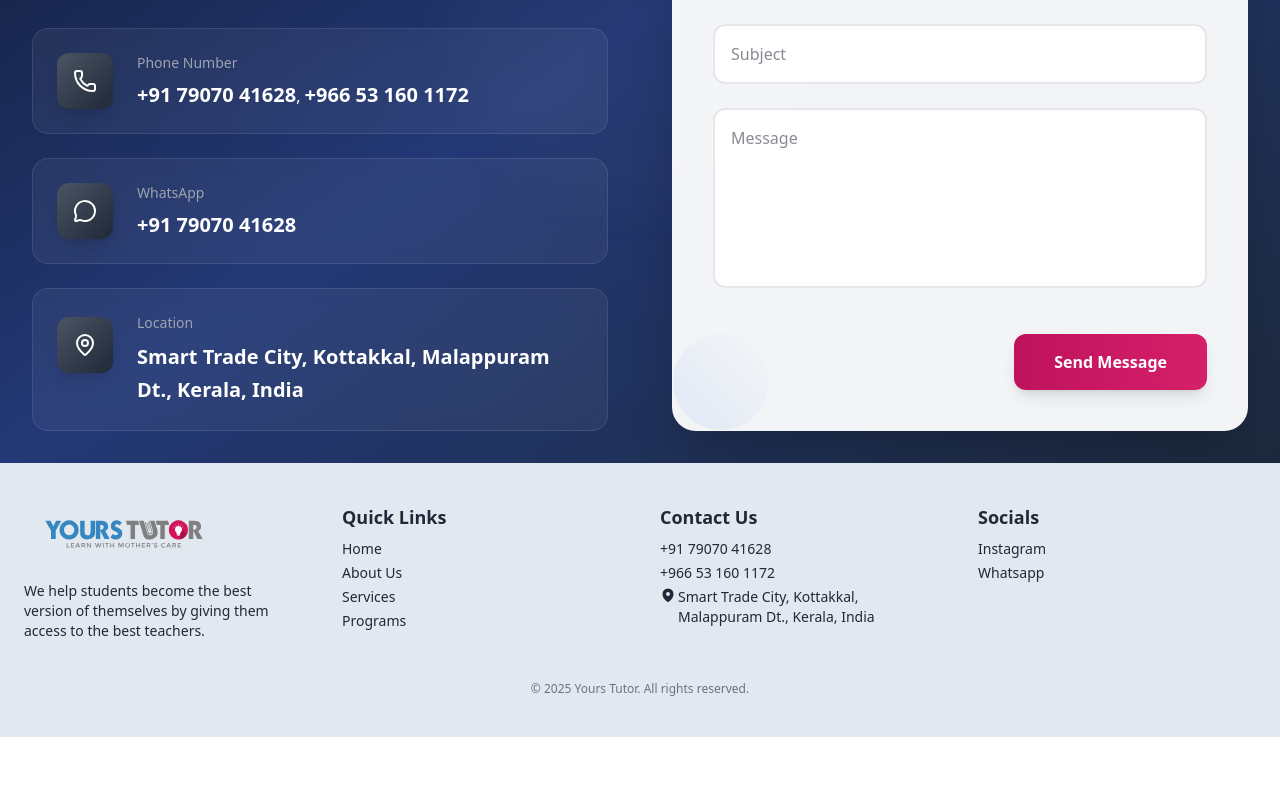
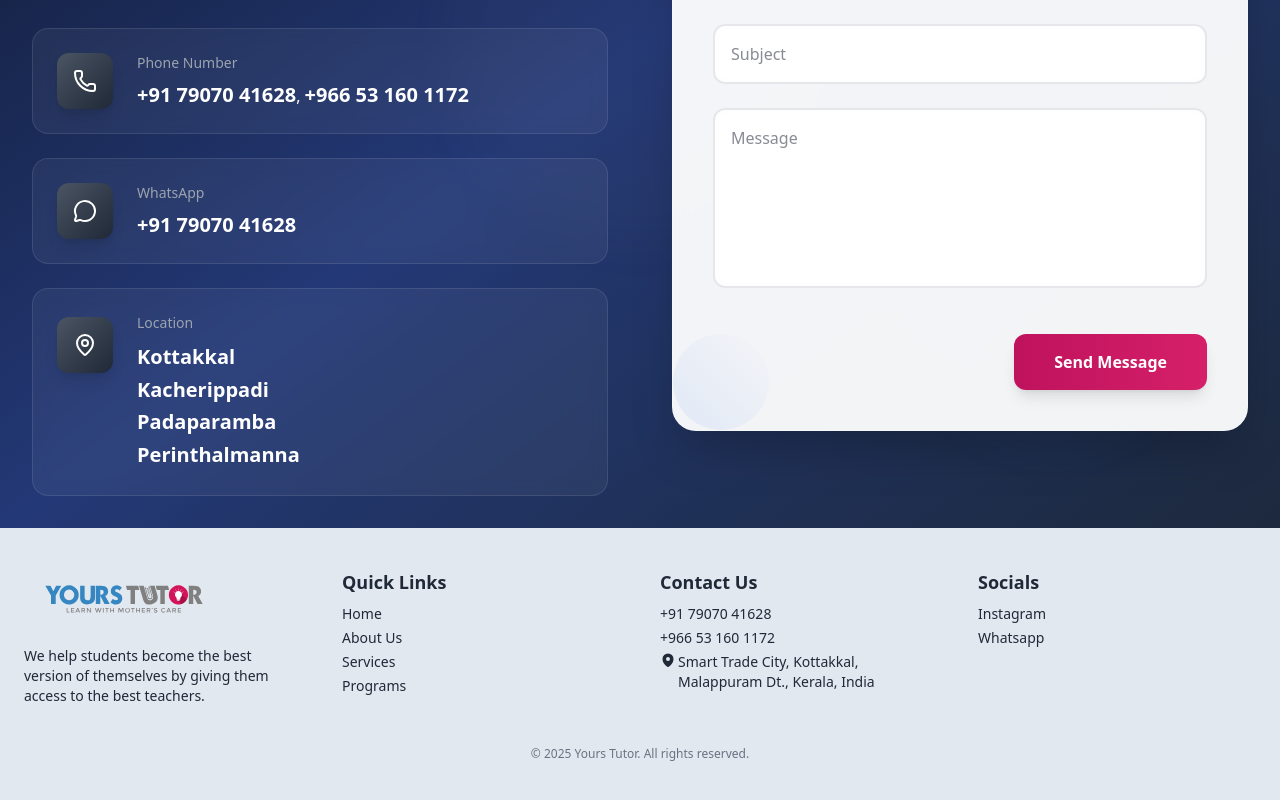
Before and after one commit to XecureOne/yourstutor-web, a React (Vite) app: page / in a window 1280 px wide. Shown: the part 7018-7818 px from the top of the page. Before the commit the page ends 7755 px from the top, so only its background shows below. Built offline with nearby package versions, Linux system fonts and the light colour scheme; a web font is replaced by a local one.

Commit message:
added location to book.tsx

```diff
--- a/src/components/Book.tsx
+++ b/src/components/Book.tsx
@@ -134,7 +134,31 @@ const ContactSection: React.FC = () => {
                       rel="noopener noreferrer"
                       className="text-white font-bold text-xl leading-relaxed group-hover:text-gray-200 transition-colors duration-300 hover:underline block"
                     >
-                      Smart Trade City, Kottakkal, Malappuram Dt., Kerala, India
+                      Kottakkal
+                    </a>
+                    <a
+                      href="https://maps.app.goo.gl/GB5GkVE2SzBeBo1VA"
+                      target="_blank"
+                      rel="noopener noreferrer"
+                      className="text-white font-bold text-xl leading-relaxed group-hover:text-gray-200 transition-colors duration-300 hover:underline block"
+                    >
+                      Kacherippadi
+                    </a>
+                    <a
+                      href="https://maps.app.goo.gl/FPaVSovEFf1K9UCC6?g_st=ac"
+                      target="_blank"
+                      rel="noopener noreferrer"
+                      className="text-white font-bold text-xl leading-relaxed group-hover:text-gray-200 transition-colors duration-300 hover:underline block"
+                    >
+                      Padaparamba
+                    </a>
+                    <a
+                      href="https://maps.app.goo.gl/cW5p8tppXBPmwTYc8?g_st=ac"
+                      target="_blank"
+                      rel="noopener noreferrer"
+                      className="text-white font-bold text-xl leading-relaxed group-hover:text-gray-200 transition-colors duration-300 hover:underline block"
+                    >
+                      Perinthalmanna
                     </a>
                   </div>
                 </div>
```
